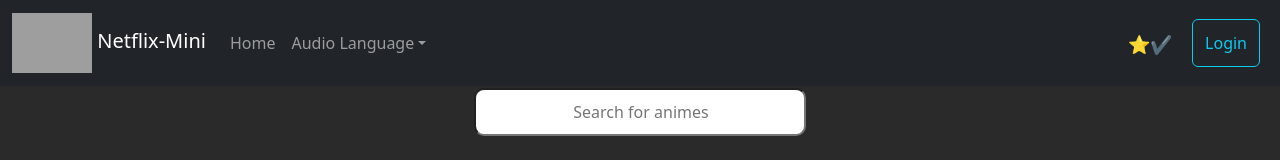
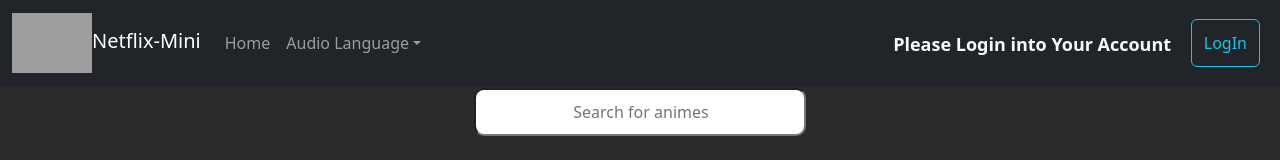
Before and after one commit to nitink3450/Netflix-Mini-Project, a React (Create React App) app: page / in a window 1280 px wide. Shown: the top 160 px of the page. Built offline with nearby package versions, Linux system fonts and the light colour scheme; grey boxes are pictures that could not be loaded.

Commit message:
15sep22e1

```diff
--- a/src/App.js
+++ b/src/App.js
@@ -2,21 +2,26 @@
 import NavScrollExample from "./components/Navbar1";
 import { Routes, Route, BrowserRouter } from "react-router-dom";
 import Home from "./pages/Home";
-import Player from "./pages/Player";
+// import Logs from "./pages/Logs";
+// import Player from "./pages/Player";
 import NotFound from "./pages/NotFound";
 import React from "react";
 
 export default function App() {
   return (
     <>
+
         <BrowserRouter>
           <NavScrollExample />
           <Routes>
             <Route path="/" element={<Home />} />
-          <Route path="/Player/:moviename" element={<Player />} />
+            {/* <Route path="/Logs" element={<Logs />} /> */}
+            {/* <Route path="/Player/:moviename" element={<Player />} /> */}
             <Route path="*" element={<NotFound />} />
           </Routes>
         </BrowserRouter>
+
+
     </>
   );
 }
--- a/src/components/Card.jsx
+++ b/src/components/Card.jsx
@@ -1,10 +1,11 @@
 import React from "react";
-import {Link} from 'react-router-dom';
+// import {Link} from 'react-router-dom';
 
 export default function Card(props) {
   return (
     <div>
-      <Link to={ `/Player/${props.name}`} className="card">
+      {/* <Link to={ `/Player/${props.name}`} className="card"> */}
+      <div className="card">
         <img src={props.img} className="card__image" alt="" />
         <div className="card__overlay">
           <div className="card__header">
@@ -23,7 +24,8 @@
           </div>
           <p className="card__description">{props.description}</p>
         </div>
-      </Link>
+        </div>
+      {/* </Link> */}
     </div>
   );
 }
--- a/src/components/PopUp.jsx
+++ b/src/components/LogIn.jsx
@@ -4,27 +4,43 @@
 import Modal from "react-bootstrap/Modal";
 import Badge from "react-bootstrap/Badge";
 
-function Example() {
+function LogIn() {
   const [show, setShow] = useState(false);
+  const [isLogggedIn, setIsLogggedIn] = useState(false);
+  const [Name, setName] = useState('');
 
   const handleClose = () => {
     setShow(false);
-    setLogin("logOut");
+
   };
-  const handleShow = () => setShow(true);
 
-  const [nameL, setName] = useState("");
+  const handleClose1 = () => {
+    setShow(false);
+    setIsLogggedIn(!isLogggedIn)
+    if (Name == '' || Name == null) {
+      alert('Add Proper Full Name..');
+      setIsLogggedIn(false);
+    }
+  };
 
-  const [login, setLogin] = useState("Login");
+  const handleShow = () => {
+    if (isLogggedIn == true) {
+      setIsLogggedIn(false)
+    }
+    else {
+      setShow(true)
+    }
+
+  };
   return (
     <>
       <h4>
         <Badge className="mt-2 pt-2 " bg="dark" text="light">
-          ⭐{nameL}✔
+          {isLogggedIn ? `Hello ${Name}` : 'Please Login into Your Account'}
         </Badge>
       </h4>
       <Button variant="outline-info mx-2" onClick={handleShow}>
-        {login}
+        {isLogggedIn ? 'LogOut' : 'LogIn'}
       </Button>
 
       <Modal show={show} onHide={handleClose}>
@@ -32,28 +48,29 @@
           <Modal.Title>Login</Modal.Title>
         </Modal.Header>
         <Modal.Body>
-          <Form>
+          <Form name="Form">
             <Form.Group className="mb-3" controlId="exampleForm.ControlInput1">
               <Form.Label>Email Address</Form.Label>
               <Form.Control
                 type="email"
                 placeholder="name@example.com"
-                autoFocus
+                autoFocus required
+                name="email"
               />
               <Form.Label>Full Name</Form.Label>
               <Form.Control
                 type="text"
-                onChange={(e) => {
-                  setName(e.target.value);
-                }}
                 placeholder="Enter Your Full Name"
-                autoFocus
+                autoFocus required
+                name="text"
+                onChange={(e) => { setName(e.target.value) }}
               />
               <Form.Label>Password</Form.Label>
               <Form.Control
                 type="password"
                 placeholder=" Enter Password"
-                autoFocus
+                autoFocus required
+                name="password"
               />
             </Form.Group>
           </Form>
@@ -62,7 +79,7 @@
           <Button variant="secondary" onClick={handleClose}>
             Close
           </Button>
-          <Button variant="primary" onClick={handleClose}>
+          <Button variant="primary" onClick={handleClose1}>
             Save Changes
           </Button>
         </Modal.Footer>
@@ -70,4 +87,4 @@
     </>
   );
 }
-export default Example;
+export default LogIn;
--- a/src/components/Navbar1.jsx
+++ b/src/components/Navbar1.jsx
@@ -1,11 +1,11 @@
 // import Button from "react-bootstrap/Button";
+import React from "react";
 import Container from "react-bootstrap/Container";
 import Form from "react-bootstrap/Form";
 import Nav from "react-bootstrap/Nav";
 import Navbar from "react-bootstrap/Navbar";
 import NavDropdown from "react-bootstrap/NavDropdown";
-import Example from './PopUp';
-
+import LogIn from './LogIn';
 function NavScrollExample() {
   //function name 1st letter should be in capital letter
   return (
@@ -16,7 +16,7 @@
             src="https://pngimg.com/uploads/netflix/small/netflix_PNG17.png"
             height="60px"
             alt=""
-          />{" "}
+          />
           Netflix-Mini
         </Navbar.Brand>
         <Navbar.Toggle aria-controls="navbarScroll" />
@@ -35,14 +35,15 @@
             </NavDropdown>
           </Nav>
           <Form className="d-flex">
-            <Example/>
+            <LogIn/>
             {/* <Form.Control
               type="search"
-              placeholder="Search for Animes"
+              placeholder="🔍 Search for Animes"
               className="me-2"
               aria-label="Search"
-            />
-            <Button variant="outline-success">Search</Button> */}
+              // onChange={(e)=>{setName(e.target.value)}}
+            /> */}
+            {/* <Button variant="outline-success">Search</Button> */}
           </Form>
         </Navbar.Collapse>
       </Container>
--- a/src/pages/Home.jsx
+++ b/src/pages/Home.jsx
@@ -1,7 +1,6 @@
-import React, { useState } from "react";
+import React, { useState} from "react";
 import Card from "../components/Card";
 import { movie_Data } from "../Data";
-
 export default function Home() {
   const [name, setName] = useState("");
   return (
--- /dev/null
+++ b/src/pages/Logs.jsx
@@ -0,0 +1,16 @@
+// import React from 'react'
+
+// const Logs = () => {
+//   return (
+//     <div>
+//         <div>
+//             <h1>Login</h1>
+//             <input />
+//             <button></button>
+//         </div>
+
+//     </div>
+//   )
+// }
+
+// export default Logs;
--- a/src/pages/Player.jsx
+++ b/src/pages/Player.jsx
@@ -1,13 +1,13 @@
-import React from "react";
-import { NavLink } from "react-router-dom";
-import { useParams } from "react-router-dom";
+// import React from "react";
+// import { NavLink } from "react-router-dom";
+// import { useParams } from "react-router-dom";
 
-export default function Player() {
-  const { moviename } = useParams();
-  return (
-    <>
-      <h1 style={{ color: "white" }}>Player {moviename}</h1>
-      <NavLink to="/">Go Home</NavLink>
-    </>
-  );
-}
+// export default function Player() {
+//   const { moviename } = useParams();
+//   return (
+//     <>
+//       <h1 style={{ color: "white" }}>Player {moviename}</h1>
+//       <NavLink to="/">Go Home</NavLink>
+//     </>
+//   );
+// }
```
Also changed, not shown: src/components/Resister.jsx (added, +63 -0 lines). Lines whose indentation alone changed are shown as unchanged.
